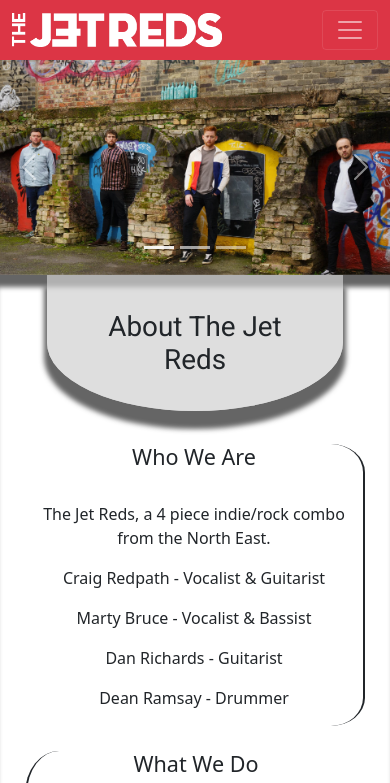
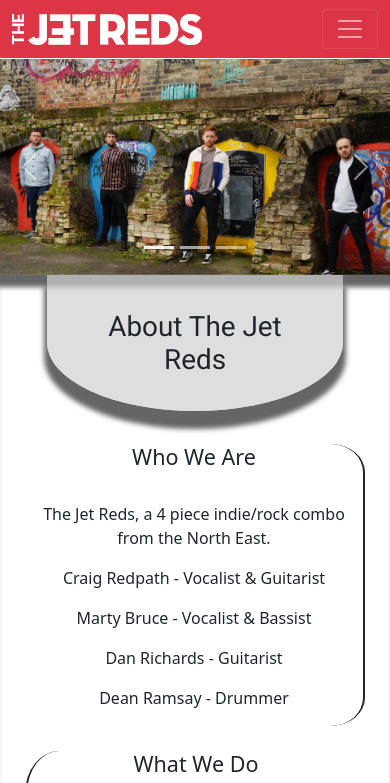
Before and after one commit to Fatheed7/the-jet-reds, a plain HTML site: page index.html in a window 390 px wide. Shown: the top 783 px of the page. Drawn offline with nearby package versions, Linux system fonts and the light colour scheme.

Commit message:
#5.8 - Updated readme and header image size

```diff
--- a/assets/css/style.css
+++ b/assets/css/style.css
@@ -36,6 +36,10 @@ h1 {
 #media,
 #contact {
   background-color: #d1d1d1;
+}
+
+#navImage {
+  width: 210px;
 }
 
 .nav-item {
@@ -214,3 +218,9 @@ h5 {
     margin: 0 auto;
   }
 }
+
+@media (max-width: 400px) {
+  #navImage {
+    width: 190px;
+  }
+}
--- a/index.html
+++ b/index.html
@@ -36,8 +36,8 @@
           <a class="navbar-brand" href=""
             ><img
               src="assets/img/jr_logo.png"
-              width="210"
               alt="The Jet Reds logo."
+              id="navImage"
           /></a>
           <button
             class="navbar-toggler"
```
Also changed, not shown: docs/wireframes/collective_wireframe.png (added).
